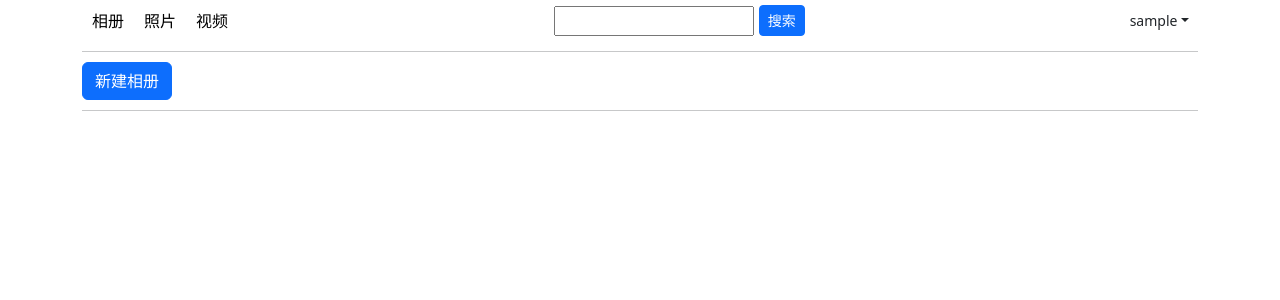
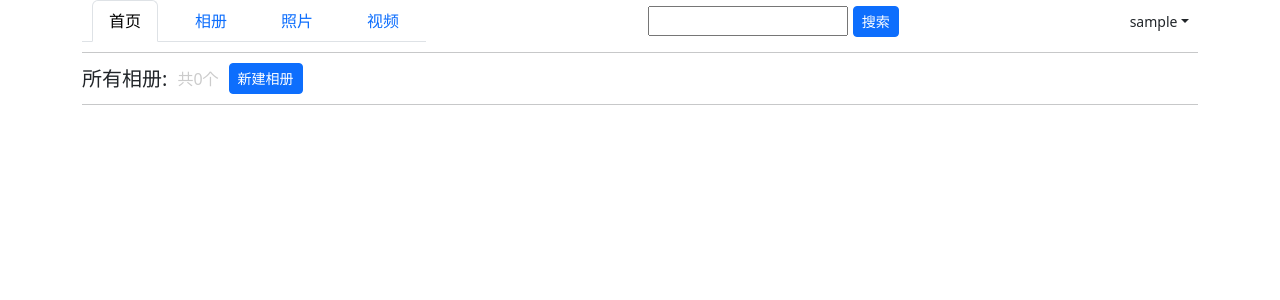
Before and after one commit to BlackIce417/NasCtr, a Django app: page / in a window 1280 px wide. Shown: the top 300 px of the page. Run offline with Django 5.2, Linux system fonts and the light colour scheme; the visitor is signed in with stand-in values (Sample User, id 1); data that the repository does not hold is empty; some libraries are stand-ins or nearby versions.

Commit message:
some updates

```diff
--- a/main/static/css/index_style.css
+++ b/main/static/css/index_style.css
@@ -63,3 +63,8 @@ nav a {
     background-color: transparent;
     padding: 0
 }
+
+.info {
+    display: flex;
+    align-items: center;
+}
--- a/main/templates/main/album_list.html
+++ b/main/templates/main/album_list.html
@@ -1,4 +1,8 @@
-<button class="btn btn-primary" data-bs-toggle="modal" data-bs-target="#createAlbumModal">新建相册</button>
+<div class="info">
+  <h5 style="margin: 0;">所有相册:</h5>
+  <span style="color: #ccc;margin: 0 10px;">共{{albums_count}}个</span>
+  <button class="btn btn-primary btn-sm" data-bs-toggle="modal" data-bs-target="#createAlbumModal">新建相册</button>
+</div>
 <hr />
 <div class="album-list" id="album-list">
   {% for album in albums %}
--- a/main/templates/main/images_list.html
+++ b/main/templates/main/images_list.html
@@ -1,3 +1,8 @@
+<div class="info">
+  <h5 style="margin: 0;">所有相片:</h5>
+  <span style="color: #ccc;margin: 0 10px;">共{{pictures_count}}张</span>
+</div>
+<hr />
 <div class="picture-list" id="picture-list">
   {% for picture in pictures %}
     <div class="picture-wrapper">
--- a/main/templates/main/index.html
+++ b/main/templates/main/index.html
@@ -14,16 +14,19 @@
   <body>
     <div class="container">
       <head>
-        <nav>
-          <ul>
-            <li>
-              <a href="#" id="load-albums">相册</a>
+        <nav >
+          <ul class="nav nav-tabs">
+            <li class="nav-item">
+              <a class="nav-link active" href="#" id="load-home" datga-bs-toggle="tab">首页</a>
             </li>
-            <li>
-              <a href="#" id="load-pictures">照片</a>
+            <li class="nav-item">
+              <a class="nav-link" href="#" id="load-albums" datga-bs-toggle="tab">相册</a>
             </li>
-            <li>
-              <a href="#">视频</a>
+            <li class="nav-item">
+              <a class="nav-link" href="#" id="load-pictures" datga-bs-toggle="tab">照片</a>
+            </li>
+            <li class="nav-item">
+              <a class="nav-link" href="#" datga-bs-toggle="tab">视频</a>
             </li>
           </ul>
           <div class="search-box">
@@ -42,7 +45,7 @@
             </ul>
           </div>
           <div class="modal" id="setUserInfo" tabindex="-1" aria-labelledby="setUserInfo" aria-hidden="true">
-            <div class="modal-dialog modal-dialog-centered">
+            <div class="modal-dialog">
               <div class="modal-content">
                 <div class="modal-header">
                   <h1 class="modal-title fs-5" id="exampleModalLabel">修改信息</h1>
@@ -75,6 +78,7 @@
     </div>
   </body>
   <script src="{% static 'bootstrap-5.3.0-alpha1-dist/js/bootstrap.bundle.min.js' %}"></script>
+  <script src="{% static 'bootstrap-5.3.0-alpha1-dist/js/bootstrap.min.js' %}"></script>
   <script src="{% static 'js/jquery-3.7.1.min.js' %}"></script>
   <script src="{% static 'js/index.js' %}"></script>
   <script src="{% static 'js/album.js' %}"></script>
--- a/main/views.py
+++ b/main/views.py
@@ -164,7 +164,7 @@ def load_pictures(request):
     pictures = Picture.objects.filter(
         album__in=album, picture_type="user_upload"
     ).order_by("-uploaded_at")
-    context = {"pictures": pictures}
+    context = {"pictures": pictures, "pictures_count": len(pictures)}
     # print(f"{pictures}")
     return render(request, "main/images_list.html", context)
 
@@ -187,7 +187,7 @@ def load_albums(request):
                 }
             )
 
-    context = {"albums": album}
+    context = {"albums": album, "albums_count": len(album_list)}
     return render(request, "main/album_list.html", context)
 
 
```
